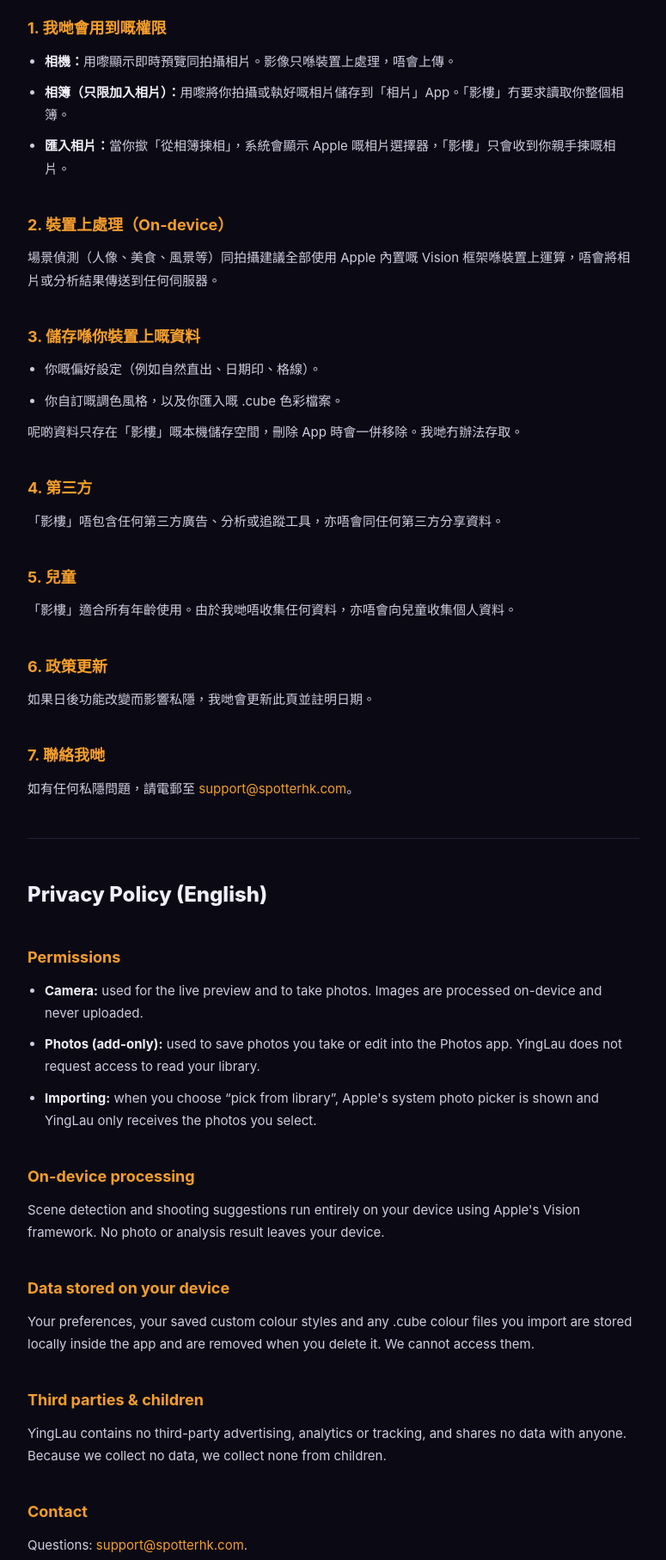
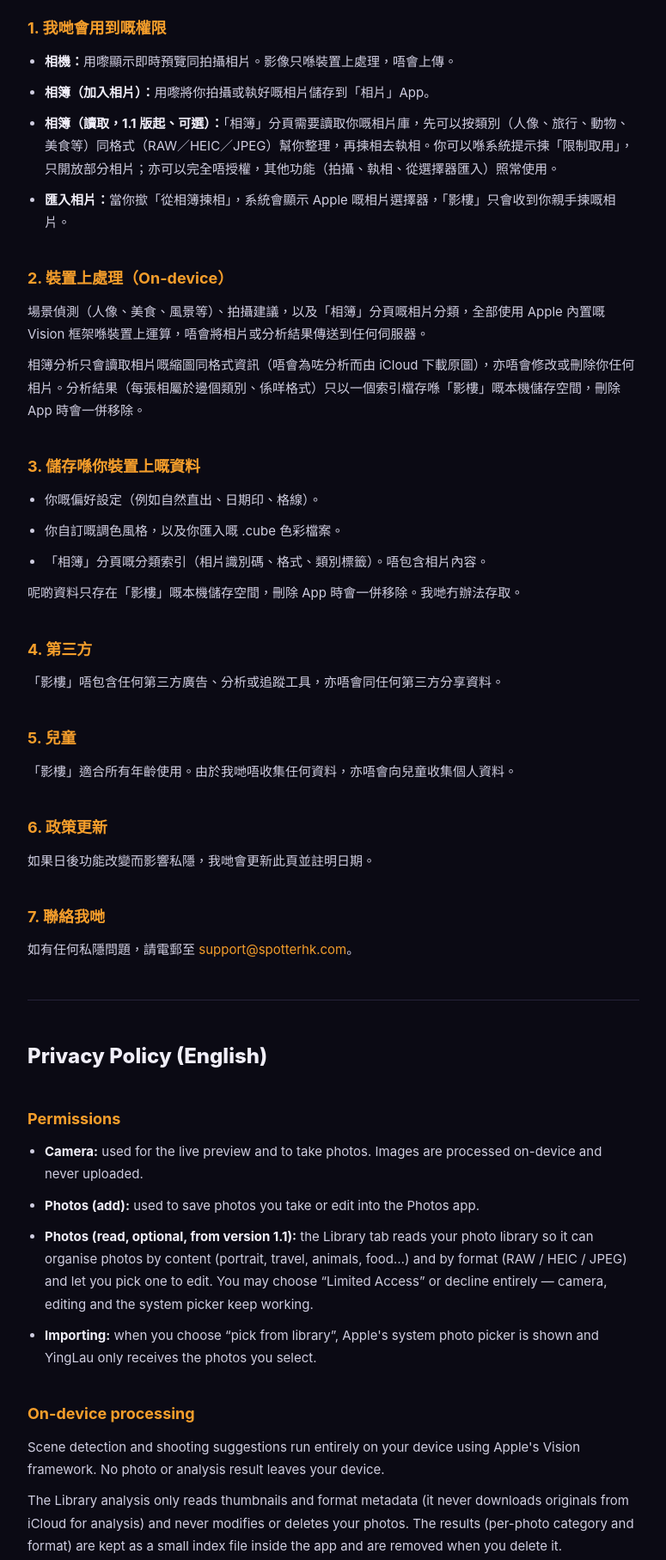
Before and after one commit to TCCNF/yinglau, a plain HTML site: page privacy.html in a window 1280 px wide. Shown: the part 440-2255 px from the top of the page at 86% size, without its empty margins (252-1027 px from the left). Drawn offline with Linux system fonts and the light colour scheme.

Commit message:
Privacy policy + support: Library tab (read access, on-device analysis) for v1.1

```diff
--- a/privacy.html
+++ b/privacy.html
@@ -30,7 +30,7 @@
 <div class="nav-right"><a href="/yinglau/privacy.html">私隱政策 Privacy</a><a href="/yinglau/support.html">支援 Support</a></div></nav>
 <div class="container">
 <h1>私隱政策 Privacy Policy</h1>
-<p class="meta">最後更新：2026 年 9 月 30 日 · Last updated: 30 September 2026</p>
+<p class="meta">最後更新：2026 年 10 月 5 日 · Last updated: 5 October 2026</p>
 
 <div class="note"><strong>一句講晒：</strong>「影樓」唔會收集、儲存或傳送你任何個人資料。所有相片處理都喺你部 iPhone 上完成，App 冇帳戶、冇網絡請求、冇廣告、冇分析工具、冇第三方 SDK。<br>
 <strong>In short:</strong> YingLau does not collect, store or transmit any personal data. All photo processing happens on your iPhone. There are no accounts, no network requests, no ads, no analytics and no third-party SDKs.</div>
@@ -38,17 +38,20 @@
 <h2>1. 我哋會用到嘅權限</h2>
 <ul>
 <li><strong>相機：</strong>用嚟顯示即時預覽同拍攝相片。影像只喺裝置上處理，唔會上傳。</li>
-<li><strong>相簿（只限加入相片）：</strong>用嚟將你拍攝或執好嘅相片儲存到「相片」App。「影樓」冇要求讀取你整個相簿。</li>
+<li><strong>相簿（加入相片）：</strong>用嚟將你拍攝或執好嘅相片儲存到「相片」App。</li>
+<li><strong>相簿（讀取，1.1 版起、可選）：</strong>「相簿」分頁需要讀取你嘅相片庫，先可以按類別（人像、旅行、動物、美食等）同格式（RAW／HEIC／JPEG）幫你整理，再揀相去執相。你可以喺系統提示揀「限制取用」，只開放部分相片；亦可以完全唔授權，其他功能（拍攝、執相、從選擇器匯入）照常使用。</li>
 <li><strong>匯入相片：</strong>當你撳「從相簿揀相」，系統會顯示 Apple 嘅相片選擇器，「影樓」只會收到你親手揀嘅相片。</li>
 </ul>
 
 <h2>2. 裝置上處理（On-device）</h2>
-<p>場景偵測（人像、美食、風景等）同拍攝建議全部使用 Apple 內置嘅 Vision 框架喺裝置上運算，唔會將相片或分析結果傳送到任何伺服器。</p>
+<p>場景偵測（人像、美食、風景等）、拍攝建議，以及「相簿」分頁嘅相片分類，全部使用 Apple 內置嘅 Vision 框架喺裝置上運算，唔會將相片或分析結果傳送到任何伺服器。</p>
+<p>相簿分析只會讀取相片嘅縮圖同格式資訊（唔會為咗分析而由 iCloud 下載原圖），亦唔會修改或刪除你任何相片。分析結果（每張相屬於邊個類別、係咩格式）只以一個索引檔存喺「影樓」嘅本機儲存空間，刪除 App 時會一併移除。</p>
 
 <h2>3. 儲存喺你裝置上嘅資料</h2>
 <ul>
 <li>你嘅偏好設定（例如自然直出、日期印、格線）。</li>
 <li>你自訂嘅調色風格，以及你匯入嘅 .cube 色彩檔案。</li>
+<li>「相簿」分頁嘅分類索引（相片識別碼、格式、類別標籤）。唔包含相片內容。</li>
 </ul>
 <p>呢啲資料只存在「影樓」嘅本機儲存空間，刪除 App 時會一併移除。我哋冇辦法存取。</p>
 
@@ -69,13 +72,15 @@
 <h2>Permissions</h2>
 <ul>
 <li><strong>Camera:</strong> used for the live preview and to take photos. Images are processed on-device and never uploaded.</li>
-<li><strong>Photos (add-only):</strong> used to save photos you take or edit into the Photos app. YingLau does not request access to read your library.</li>
+<li><strong>Photos (add):</strong> used to save photos you take or edit into the Photos app.</li>
+<li><strong>Photos (read, optional, from version 1.1):</strong> the Library tab reads your photo library so it can organise photos by content (portrait, travel, animals, food…) and by format (RAW / HEIC / JPEG) and let you pick one to edit. You may choose “Limited Access” or decline entirely — camera, editing and the system picker keep working.</li>
 <li><strong>Importing:</strong> when you choose “pick from library”, Apple's system photo picker is shown and YingLau only receives the photos you select.</li>
 </ul>
 <h2>On-device processing</h2>
 <p>Scene detection and shooting suggestions run entirely on your device using Apple's Vision framework. No photo or analysis result leaves your device.</p>
+<p>The Library analysis only reads thumbnails and format metadata (it never downloads originals from iCloud for analysis) and never modifies or deletes your photos. The results (per-photo category and format) are kept as a small index file inside the app and are removed when you delete it.</p>
 <h2>Data stored on your device</h2>
-<p>Your preferences, your saved custom colour styles and any .cube colour files you import are stored locally inside the app and are removed when you delete it. We cannot access them.</p>
+<p>Your preferences, your saved custom colour styles, any .cube colour files you import, and the Library category index (photo identifiers, format and category tags — no image content) are stored locally inside the app and are removed when you delete it. We cannot access them.</p>
 <h2>Third parties &amp; children</h2>
 <p>YingLau contains no third-party advertising, analytics or tracking, and shares no data with anyone. Because we collect no data, we collect none from children.</p>
 <h2>Contact</h2>
```
Also changed, not shown: support.html (+2 -0 lines).
